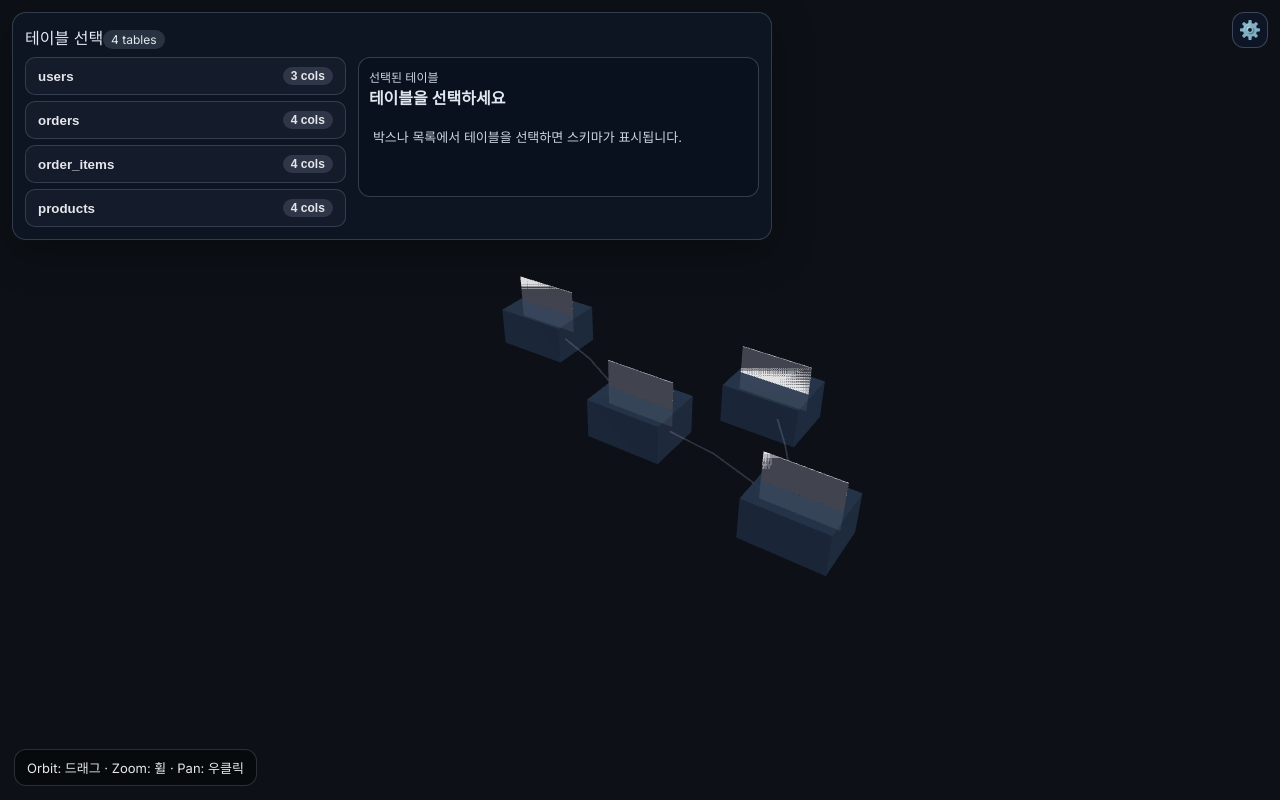
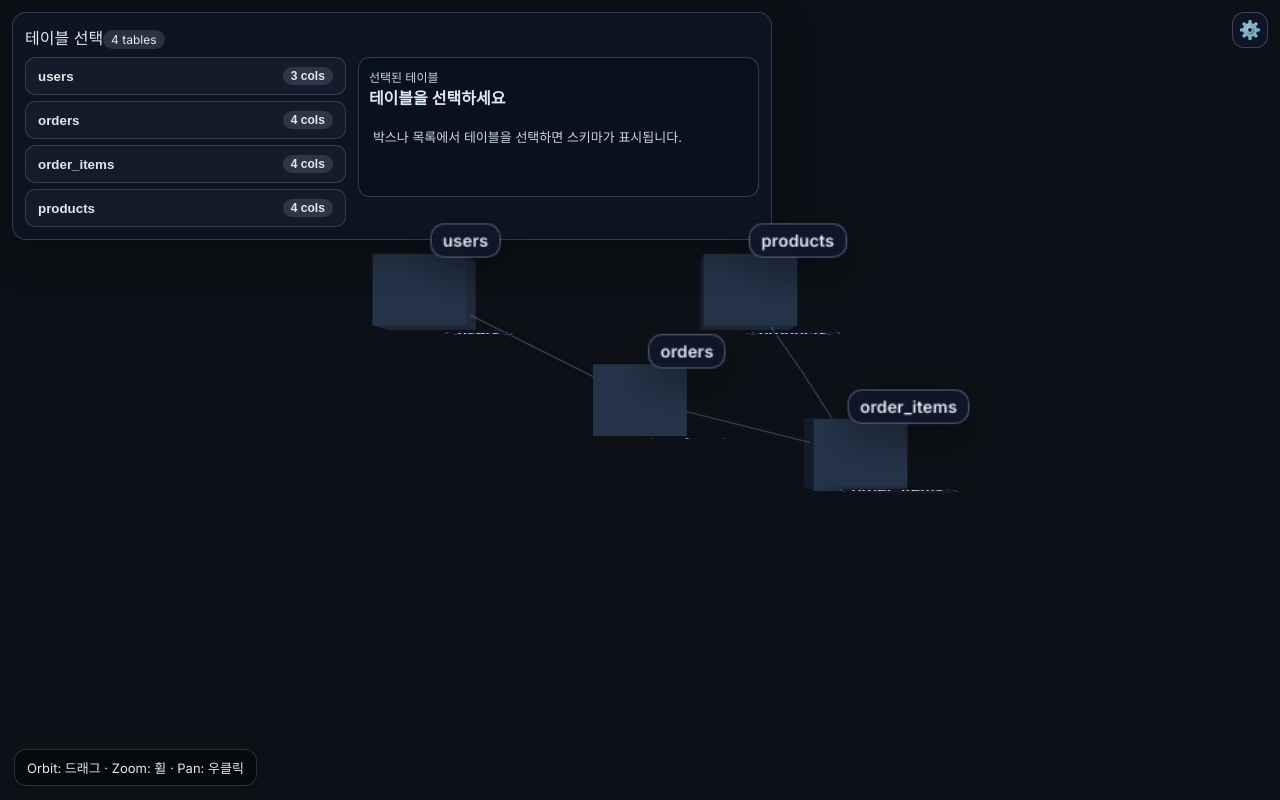
Before and after one commit to sqhtjs0104/visualdb, a React (Vite) app: page / in a window 1280 px wide. Built offline with nearby package versions, Linux system fonts and the light colour scheme.

Commit message:
Update table labels and default camera view

```diff
--- a/src/components/Scene3D.tsx
+++ b/src/components/Scene3D.tsx
@@ -1,11 +1,24 @@
 import React, { useCallback, useEffect, useMemo } from 'react';
 import { Canvas } from '@react-three/fiber';
-import { Line, OrbitControls } from '@react-three/drei';
+import { Html, Line, OrbitControls } from '@react-three/drei';
 import { SchemaGraph, Table } from '../types';
 
 type TableInstance = {
   table: Table;
   position: [number, number, number];
+};
+
+const BOX_DIMENSIONS = {
+  width: 1.7,
+  height: 0.9,
+  depth: 1.3,
+};
+
+const LABEL_OFFSETS = {
+  topDistance: 0.18,
+  topHeight: 0.06,
+  frontDepth: 0.08,
+  frontHeight: -0.34,
 };
 
 function computeFallbackPositions(tables: Table[]): Record<string, [number, number, number]> {
@@ -52,17 +65,26 @@ function TableBox({ table, position, isActive, onSelect }: TableInstance & { isA
   return (
     <group position={position} onClick={onSelect} onPointerOver={handlePointerOver} onPointerOut={handlePointerOut}>
       <mesh castShadow receiveShadow>
-        <boxGeometry args={[1.7, 0.9, 1.3]} />
+        <boxGeometry args={[BOX_DIMENSIONS.width, BOX_DIMENSIONS.height, BOX_DIMENSIONS.depth]} />
         <meshStandardMaterial color={isActive ? '#4f46e5' : '#475569'} emissive={isActive ? '#4338ca' : '#1f2937'} opacity={0.92} transparent />
       </mesh>
-      <mesh position={[0, 0.55, 0]}>
-        <planeGeometry args={[1.55, 1.05]} />
-        <meshBasicMaterial color="#0f172a" transparent opacity={0.72} />
-      </mesh>
-      <mesh position={[0, 0.56, 0]}>
-        <planeGeometry args={[1.55, 1.05]} />
-        <meshBasicMaterial color="transparent" />
-      </mesh>
+      <Html
+        transform
+        rotation={[-Math.PI / 2, 0, 0]}
+        position={[
+          BOX_DIMENSIONS.width / 2,
+          BOX_DIMENSIONS.height / 2 + LABEL_OFFSETS.topHeight,
+          -(BOX_DIMENSIONS.depth / 2) - LABEL_OFFSETS.topDistance,
+        ]}
+      >
+        <div className="table-label table-label--top">{table.name}</div>
+      </Html>
+      <Html
+        transform
+        position={[BOX_DIMENSIONS.width / 2, LABEL_OFFSETS.frontHeight, BOX_DIMENSIONS.depth / 2 + LABEL_OFFSETS.frontDepth]}
+      >
+        <div className="table-label table-label--front">{table.name}</div>
+      </Html>
     </group>
   );
 }
@@ -93,7 +115,7 @@ interface SceneProps {
 export function Scene3D({ graph, activeTable, onSelect }: SceneProps) {
   const instances = useTableInstances(graph);
   const nodeLookup = useMemo(() => Object.fromEntries(instances.map((i) => [i.table.name, i.position])), [instances]);
-  const cameraPosition = useMemo(() => [8, 10, 12] as [number, number, number], []);
+  const cameraPosition = useMemo(() => [0, 16, 0.001] as [number, number, number], []);
 
   return (
     <Canvas shadows className="canvas-wrapper" camera={{ position: cameraPosition, fov: 50 }}>
--- a/src/styles.css
+++ b/src/styles.css
@@ -351,6 +351,29 @@ small {
   z-index: 2;
 }
 
+.table-label {
+  background: rgba(15, 23, 42, 0.95);
+  border: 1px solid rgba(148, 163, 184, 0.45);
+  border-radius: 10px;
+  padding: 4px 8px;
+  color: #e2e8f0;
+  font-size: 12px;
+  font-weight: 600;
+  letter-spacing: 0.01em;
+  white-space: nowrap;
+  box-shadow: 0 10px 30px rgba(0, 0, 0, 0.45);
+  backdrop-filter: blur(4px);
+}
+
+.table-label--top {
+  margin-top: -4px;
+}
+
+.table-label--front {
+  margin-left: 6px;
+  margin-top: 2px;
+}
+
 .overlay-stack {
   display: flex;
   flex-direction: column;
```
